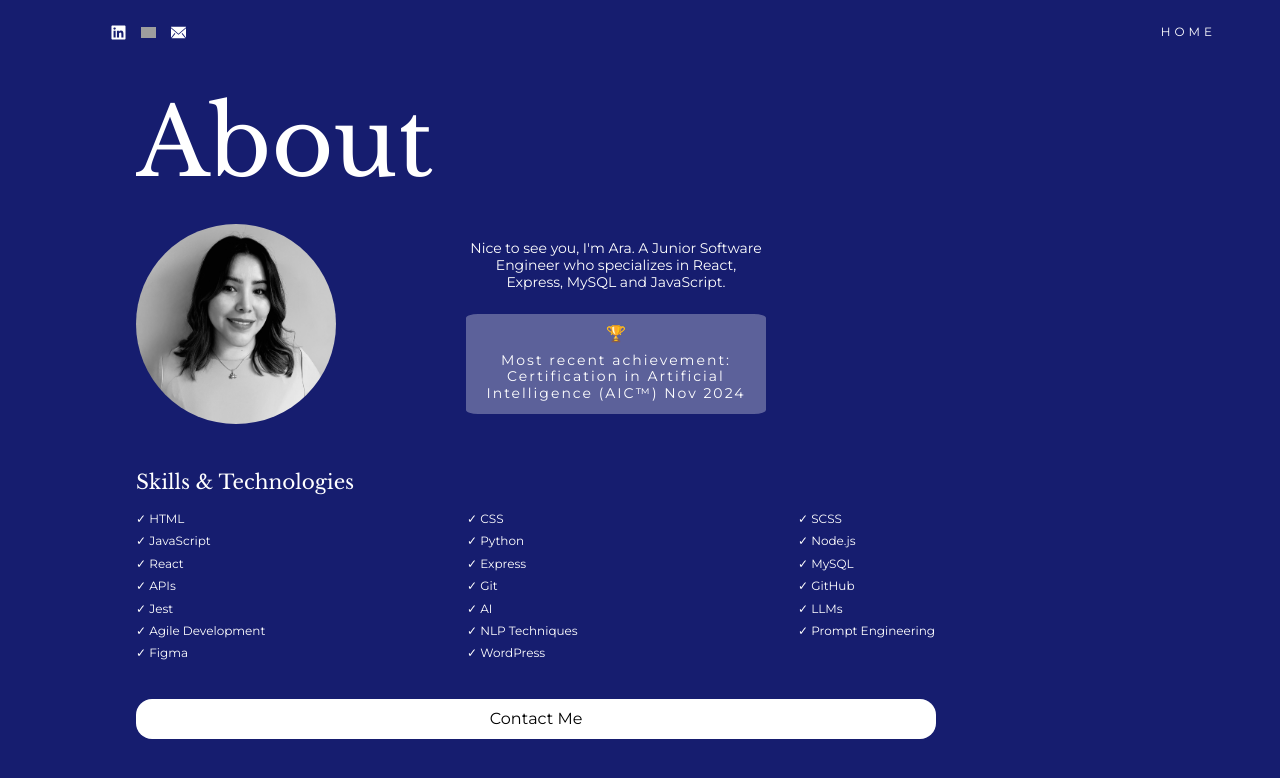
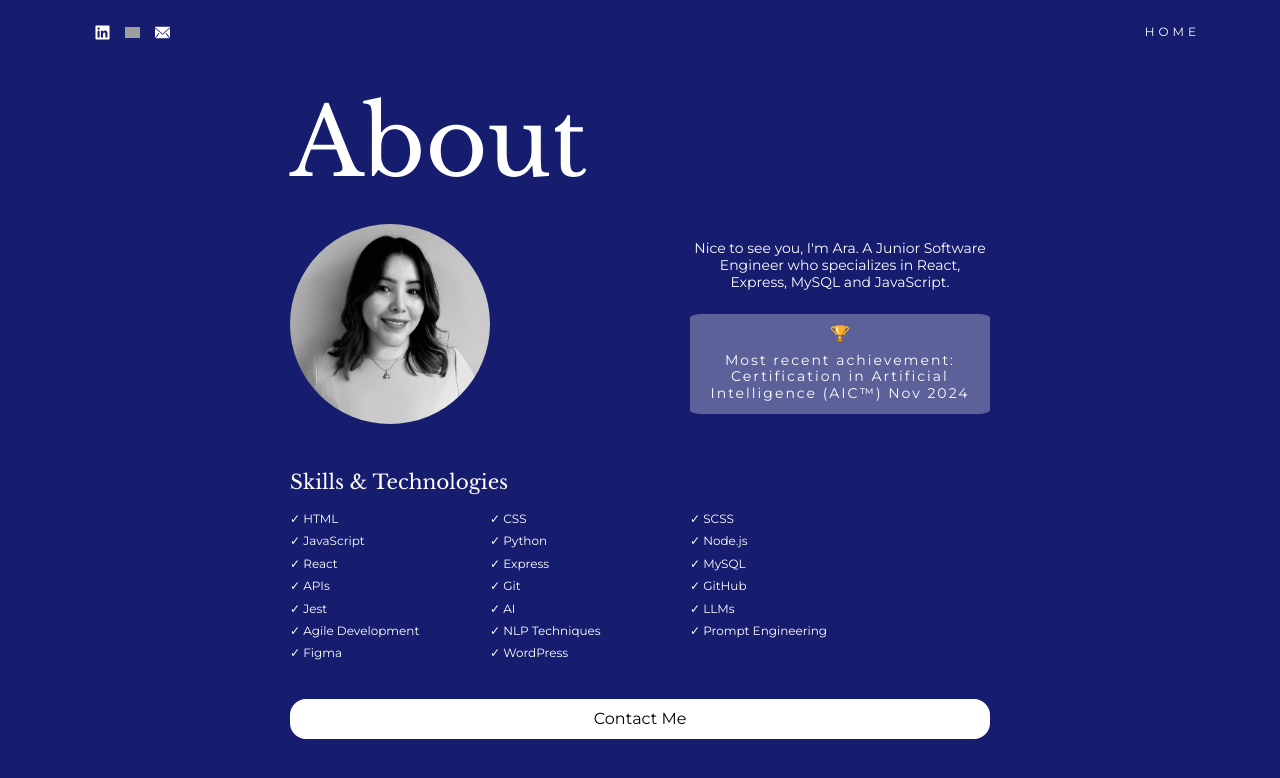
Before and after one commit to Araventura/portfolio-ara-ventura, a React (Vite) app: page /about in a window 1280 px wide. Shown: the top 778 px of the page. Built offline with nearby package versions, Linux system fonts and the light colour scheme; grey boxes are pictures that could not be loaded.

Commit message:
improved resposiveness on resolutions larger than 1200px

```diff
--- a/src/components/About/About.scss
+++ b/src/components/About/About.scss
@@ -5,7 +5,9 @@
 .about {
   margin-top: 70px;
   padding: 35px 36px;
-  max-width: 1500px;
+  display: flex;
+  flex-direction: column;
+  justify-content: center;
 
   @include tablet {
     padding-left: 80px;
@@ -80,10 +82,7 @@
 
     @include tablet {
       margin-top: 30px;
-    }
-
-    @include desktop {
-      width: 993px;
+      width: 580px;
     }
 
     &-title {
@@ -112,6 +111,7 @@
 
       @include tablet {
         margin-top: 10px;
+        width: 600px;
       }
     }
   }
@@ -133,10 +133,20 @@
 
     &-top {
       overflow: hidden;
+
+      @include tablet {
+        display: flex;
+        justify-content: center;
+      }
     }
 
     &-bottom {
       overflow: hidden;
+
+      @include tablet {
+        display: flex;
+        justify-content: center;
+      }
     }
   }
 
@@ -144,6 +154,10 @@
     display: flex;
     justify-content: center;
     height: 200px;
+
+    @include tablet {
+      margin-right: 70px;
+    }
   }
 
   &__image {
@@ -155,7 +169,7 @@
     width: 100%;
 
     @include desktop {
-      width: 800px;
+      width: 700px;
     }
   }
 
--- a/src/components/Contact/Contact.scss
+++ b/src/components/Contact/Contact.scss
@@ -13,6 +13,10 @@
     justify-content: center;
     flex-direction: column;
     align-items: start;
+  }
+
+  @include desktop {
+    align-items: center;
   }
 
   &__title {
--- a/src/components/Header/Header.jsx
+++ b/src/components/Header/Header.jsx
@@ -8,6 +8,7 @@ import emailImg from "../../assets/icons/mail.svg";
 function Header() {
   return (
     <div className="header">
+      <div className="header__wrapper">
         <div className="header__left">
           <div className="header__socials">
             <Link
@@ -28,12 +29,14 @@ function Header() {
             </Link>
           </div>
         </div>
+
         <div className="header__right">
           <Link to={"/"} className="header__home">
             HOME
           </Link>
         </div>
       </div>
+    </div>
   );
 }
 
--- a/src/components/Header/Header.scss
+++ b/src/components/Header/Header.scss
@@ -3,24 +3,29 @@
 
 .header {
   display: flex;
-  gap: 50%;
+  justify-content: center;
+
+  &__wrapper {
+    display: flex;
+    justify-content: space-between;
     position: fixed;
     top: 0;
     z-index: 100;
     background-color: $primary-color-background;
     width: 100%;
-  padding: 20px 0 12px;
+    padding: 20px 8px 12px;
     z-index: 100;
 
     @include tablet {
       padding-left: 80px;
       padding-right: 80px;
-    justify-content: space-between;
       min-width: 700px;
+      max-width: 800px;
     }
 
     @include desktop {
-    min-width: 1280px;
+      max-width: 1280px;
+    }
   }
 
   &__left {
--- a/src/components/Work/Work.jsx
+++ b/src/components/Work/Work.jsx
@@ -14,12 +14,15 @@ import { Navigation, Mousewheel, Keyboard } from "swiper/modules";
 function Work() {
   return (
     <div className="work">
+      <div className="work__wrapper-top">
         <h2 className="work__title">WORK</h2>
         <p className="work__description">
           This is a showcase of my latest projects. Swipe to see them. Enjoy!
         </p>
+      </div>
 
       {/* -Swiper- */}
+      <div className="work__wrapper-top">
         <ul className="work__list">
           <Swiper
             spaceBetween={2}
@@ -59,6 +62,7 @@ function Work() {
           </Link>
         </div>
       </div>
+    </div>
   );
 }
 
--- a/src/components/Work/Work.scss
+++ b/src/components/Work/Work.scss
@@ -1,6 +1,10 @@
 @use "../../styles/variables" as *;
 @use "../../styles/mixins" as *;
 @use "../../styles/fonts" as *;
+
+* {
+  transition: 1s;
+}
 
 .work {
   padding: 50px 16px 0;
@@ -8,6 +12,7 @@
   flex-direction: column;
   animation: showWork 1s;
   transition: 1s;
+  justify-content: center;
 
   @include tablet {
     padding-left: 70px;
@@ -46,6 +51,28 @@
     }
   }
 
+  &__wrapper {
+    &-top {
+      @include desktop {
+        display: flex;
+        flex-direction: column;
+        align-items: center;
+      }
+    }
+  }
+
+  &-bottom {
+    @include desktop {
+      display: flex;
+      flex-direction: column;
+    }
+  }
+
+  .swiper-horizontal {
+    @include desktop {
+      width: 600px;
+    }
+  }
   .back {
     &__arrow {
       width: 15px;
--- a/src/data/work.json
+++ b/src/data/work.json
@@ -37,21 +37,5 @@
     "title": "Coffee Shop - Practice",
     "technologies": "HTML, Sass, BEM naming conventions ",
     "description": "A website built for a coffee shop, highlighting their menu and producs."
-  },
-
-  {
-    "id": 6,
-    "image": "../../src/assets/images/hackathon-winning.png",
-    "title": "Hackathon - Winning Project",
-    "technologies": "",
-    "description": "Front-end lead of a team of 4. A 24 hour hackathon sponsored by Telus with the aim of tackling the theme: Consumers are experiencing option paralysis. The solution: a feature with Artificial Intelligence that provides a list of shows that you may like based on an entry and where you can find them."
-  },
-
-  {
-    "id": 7,
-    "image": "../../src/assets/images/hackathon1.png",
-    "title": "Hackathon: Your fav quotes",
-    "technologies": "HTML, Sass, JavaScript, Axios, APIs",
-    "description": "A team of two and a short amount of time we created a web application where you can get quotes from a fun character of a Sitcom with three external APIs."
   }
 ]
--- a/src/pages/Home/Home.scss
+++ b/src/pages/Home/Home.scss
@@ -4,9 +4,9 @@
 
 .home {
   display: flex;
+  justify-content: center;
   flex-direction: column;
   padding: 0 15px;
-  max-width: 1700px;
 
   @include tablet {
     padding-top: 80px;
@@ -122,13 +122,17 @@
       background-color: $primary-color-background;
       opacity: 0.1;
       z-index: 5;
+      position: relative;
+      width: 313px;
 
       @include tablet {
-        font-size: 100px;
+        font-size: 65px;
+        width: 475px;
       }
 
       @include desktop {
         font-size: 95px;
+        width: fit-content;
       }
 
       &:hover {
--- a/src/styles/_mixins.scss
+++ b/src/styles/_mixins.scss
@@ -35,6 +35,7 @@
 @keyframes hideBottomText {
   0% {
     transform: translate3d(0, 0, 0);
+    display: none;
   }
   100% {
     transform: translate3d(0, -100%, 0);
```
Lines whose indentation alone changed are shown as unchanged.
